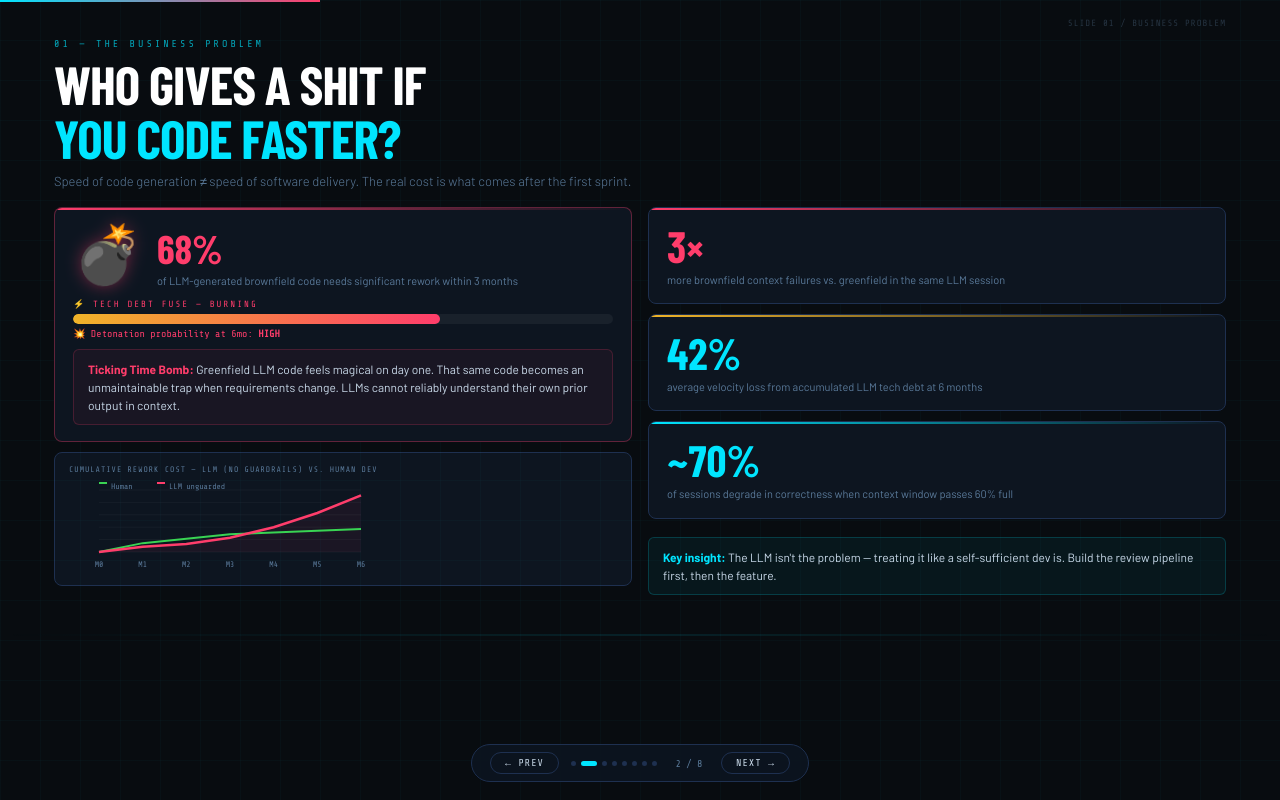
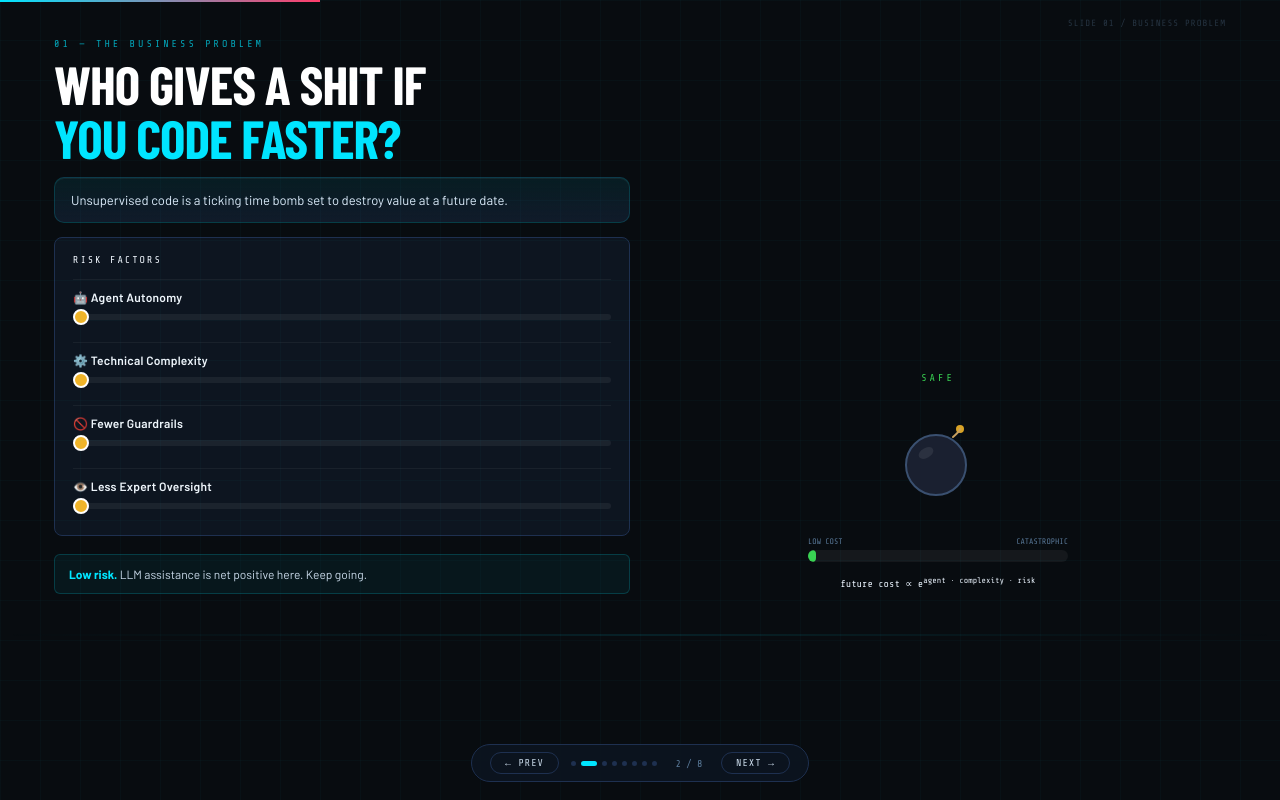
Before and after one commit to pwdel/auto-code-reality-check, a plain HTML site: page index.html in a window 1280 px wide. Both pictures are taken after a click on the element 594 px from the left and 763 px from the top of the page. Drawn offline with nearby package versions, Linux system fonts and the light colour scheme; a web font is replaced by a local one.

Commit message:
Revise slide 1 risk visual (#1)
Co-authored-by: Patrick Delaney <13304149+pwdel@users.noreply.github.com>

```diff
--- a/index.html
+++ b/index.html
@@ -61,23 +61,29 @@ h1 .red{color:var(--accent2);}
 .slide-num{font-family:var(--mono);font-size:9px;color:var(--accent);width:20px;}
 
 /* ══ S1: BUSINESS PROBLEM ══ */
-#s1 .content-grid{display:grid;grid-template-columns:1fr 1fr;gap:16px;margin-top:16px;flex:1;min-height:0;}
-.bomb-wrap{display:flex;flex-direction:column;gap:10px;}
-.bomb-card{background:var(--surface);border:1px solid rgba(255,61,107,0.35);border-radius:8px;padding:16px 18px;position:relative;overflow:hidden;}
-.bomb-card::after{content:'';position:absolute;top:0;left:0;right:0;height:2px;background:linear-gradient(90deg,var(--accent2),transparent);}
-.bomb-top{display:flex;align-items:flex-start;gap:14px;}
-.bomb-emoji{font-size:56px;line-height:1;animation:bombPulse 2s ease-in-out infinite;filter:drop-shadow(0 0 14px rgba(255,61,107,0.6));}
-@keyframes bombPulse{0%,100%{transform:scale(1) rotate(-3deg);filter:drop-shadow(0 0 8px rgba(255,61,107,0.4))}50%{transform:scale(1.1) rotate(3deg);filter:drop-shadow(0 0 22px rgba(255,61,107,0.9))}}
-.bomb-stat{font-family:var(--cond);font-size:40px;font-weight:900;color:var(--accent2);}
-.bomb-sublabel{font-size:11px;color:var(--text-dim);margin-top:2px;line-height:1.35;}
-.fuse-label{font-family:var(--mono);font-size:9px;color:var(--accent2);letter-spacing:2px;margin-top:10px;margin-bottom:5px;}
-.fuse-track{height:10px;background:rgba(255,255,255,0.05);border-radius:5px;overflow:hidden;}
-.fuse-fill{height:100%;border-radius:5px;background:linear-gradient(90deg,var(--accent3),var(--accent2));animation:fuseGrow 2.5s ease forwards;}
-@keyframes fuseGrow{from{width:0}}
-.fuse-pct{font-family:var(--mono);font-size:10px;color:var(--accent2);margin-top:4px;}
-.timeline-card{background:var(--surface);border:1px solid var(--border);border-radius:8px;padding:12px 14px;}
-.tl-title{font-family:var(--mono);font-size:8px;letter-spacing:1px;color:var(--text-dim);margin-bottom:8px;}
-.right-col{display:flex;flex-direction:column;gap:10px;}
+#s1 .subtitle{width:calc((100% - 20px) / 2);max-width:none;margin-top:12px;padding:12px 16px;border:1px solid rgba(0,229,255,0.16);border-radius:10px;background:linear-gradient(180deg,rgba(0,229,255,0.08),rgba(18,29,46,0.88));color:#dcecfb;font-weight:400;line-height:1.6;box-shadow:inset 0 1px 0 rgba(255,255,255,0.05);}
+#s1 .s1-layout{display:grid;grid-template-columns:1fr 1fr;gap:20px;margin-top:14px;flex:1;min-height:0;}
+#s1 .left-col{display:flex;flex-direction:column;gap:10px;}
+#s1 .right-col{display:flex;flex-direction:column;align-items:center;justify-content:center;position:relative;overflow:hidden;}
+.sliders-panel{background:var(--surface);border:1px solid var(--border);border-radius:8px;padding:16px 18px;display:flex;flex-direction:column;gap:12px;}
+.sliders-title{font-family:var(--mono);font-size:10px;letter-spacing:2px;color:#f2f8ff;text-transform:uppercase;margin-bottom:2px;}
+.slider-row{display:flex;flex-direction:column;gap:9px;padding:10px 0;border-top:1px solid rgba(255,255,255,0.05);}
+.slider-row:first-of-type{border-top:none;padding-top:4px;}
+.slider-label-row{display:flex;justify-content:space-between;align-items:center;cursor:pointer;}
+.slider-name{font-size:12px;color:#eef5fb;font-weight:600;letter-spacing:0.02em;}
+.slider-val{font-family:var(--mono);font-size:11px;color:var(--accent3);}
+input[type=range].risk-slider{-webkit-appearance:none;appearance:none;width:100%;height:6px;border-radius:3px;outline:none;cursor:pointer;background:rgba(255,255,255,0.06);}
+input[type=range].risk-slider::-webkit-slider-thumb{-webkit-appearance:none;width:16px;height:16px;border-radius:50%;background:var(--accent3);border:2px solid #fff;cursor:pointer;transition:background 0.2s;}
+input[type=range].risk-slider::-moz-range-thumb{width:16px;height:16px;border-radius:50%;background:var(--accent3);border:2px solid #fff;cursor:pointer;}
+.bomb-output{display:flex;flex-direction:column;align-items:center;gap:6px;width:100%;position:relative;z-index:1;}
+#explosion-canvas{position:absolute;inset:0;width:100%;height:100%;pointer-events:none;z-index:0;}
+#bomb-svg-wrap{width:120px;height:120px;flex-shrink:0;display:flex;align-items:center;justify-content:center;}
+#bomb-svg{transition:opacity 0.12s ease;}
+.risk-label{font-family:var(--mono);font-size:10px;letter-spacing:2px;color:var(--text-dim);text-align:center;}
+.risk-bar-wrap{width:100%;max-width:260px;}
+.risk-bar-track{height:12px;background:rgba(255,255,255,0.05);border-radius:6px;overflow:hidden;margin-top:4px;}
+.risk-bar-fill{height:100%;border-radius:6px;transition:width 0.15s ease,background 0.15s ease;}
+.formula-note{font-family:var(--mono);font-size:10px;color:#e7f0fa;text-align:center;margin-top:4px;opacity:1;}
 
 /* ══ S2: PROBLEMS ══ */
 #s2 .problems-grid{display:grid;grid-template-columns:repeat(4,1fr);gap:7px;margin-top:12px;flex:1;overflow-y:auto;}
@@ -193,34 +199,65 @@ h1 .red{color:var(--accent2);}
   <div class="corner-decor">SLIDE 01 / BUSINESS PROBLEM</div>
   <div class="slide-label">01 — The Business Problem</div>
   <h1>Who Gives A Shit If<br><span>You Code Faster?</span></h1>
-  <p class="subtitle">Speed of code generation ≠ speed of software delivery. The real cost is what comes after the first sprint.</p>
-  <div class="content-grid">
-    <div class="bomb-wrap">
-      <div class="bomb-card">
-        <div class="bomb-top">
-          <div class="bomb-emoji">💣</div>
-          <div style="flex:1">
-            <div class="bomb-stat" id="debt-counter">0%</div>
-            <div class="bomb-sublabel">of LLM-generated brownfield code needs significant rework within 3 months</div>
+  <p class="subtitle">Unsupervised code is a ticking time bomb set to destroy value at a future date.</p>
+
+  <div class="s1-layout">
+    <div class="left-col">
+      <div class="sliders-panel">
+        <div class="sliders-title">Risk Factors</div>
+
+        <div class="slider-row">
+          <label class="slider-label-row" for="sl-agent"><span class="slider-name">🤖 Agent Autonomy</span></label>
+          <input type="range" class="risk-slider" id="sl-agent" min="1" max="10" value="1">
+        </div>
+
+        <div class="slider-row">
+          <label class="slider-label-row" for="sl-complexity"><span class="slider-name">⚙️ Technical Complexity</span></label>
+          <input type="range" class="risk-slider" id="sl-complexity" min="1" max="10" value="1">
+        </div>
+
+        <div class="slider-row">
+          <label class="slider-label-row" for="sl-guardrails"><span class="slider-name">🚫 Fewer Guardrails</span></label>
+          <input type="range" class="risk-slider" id="sl-guardrails" min="1" max="10" value="1">
+        </div>
+
+        <div class="slider-row">
+          <label class="slider-label-row" for="sl-oversight"><span class="slider-name">👁️ Less Expert Oversight</span></label>
+          <input type="range" class="risk-slider" id="sl-oversight" min="1" max="10" value="1">
+        </div>
+      </div>
+
+      <div class="callout warn" id="s1-callout">
+        <strong>Low risk profile.</strong> At these settings, LLM assistance is net positive. Move the sliders to see how fast that changes.
+      </div>
+    </div>
+
+    <div class="right-col">
+      <canvas id="explosion-canvas"></canvas>
+
+      <div class="bomb-output">
+        <div class="risk-label" id="risk-tier-label" style="letter-spacing:3px;margin-bottom:8px">SAFE</div>
+
+        <div id="bomb-svg-wrap">
+          <svg id="bomb-svg" viewBox="0 0 100 100" width="100" height="100" xmlns="http://www.w3.org/2000/svg" aria-hidden="true">
+            <circle id="bspark" cx="72" cy="22" r="4" fill="#f0b429" opacity="0.9">
+              <animate attributeName="r" values="3;5;3" dur="0.6s" repeatCount="indefinite"/>
+              <animate attributeName="opacity" values="0.9;0.4;0.9" dur="0.6s" repeatCount="indefinite"/>
+            </circle>
+            <path d="M65 30 Q72 24 72 22" stroke="#c8a060" stroke-width="2" fill="none" stroke-linecap="round"/>
+            <circle cx="48" cy="58" r="30" fill="#1a2030" stroke="#3a5070" stroke-width="2"/>
+            <ellipse cx="38" cy="46" rx="8" ry="5" fill="#ffffff" opacity="0.08" transform="rotate(-30 38 46)"/>
+          </svg>
+        </div>
+
+        <div class="risk-bar-wrap" style="margin-top:14px">
+          <div style="display:flex;justify-content:space-between;font-family:var(--mono);font-size:8px;color:var(--text-dim);margin-bottom:4px"><span>LOW COST</span><span>CATASTROPHIC</span></div>
+          <div class="risk-bar-track">
+            <div class="risk-bar-fill" id="risk-bar" style="width:3%;background:#39d353"></div>
           </div>
         </div>
-        <div class="fuse-label">⚡ TECH DEBT FUSE — BURNING</div>
-        <div class="fuse-track"><div class="fuse-fill" style="width:68%"></div></div>
-        <div class="fuse-pct">💥 Detonation probability at 6mo: <strong>HIGH</strong></div>
-        <div class="callout warn" style="margin-top:10px">
-          <strong>Ticking Time Bomb:</strong> Greenfield LLM code feels magical on day one. That same code becomes an unmaintainable trap when requirements change. LLMs cannot reliably understand their own prior output in context.
-        </div>
+        <div class="formula-note" style="margin-top:8px">future cost ∝ e<sup>agent · complexity · risk</sup></div>
       </div>
-      <div class="timeline-card">
-        <div class="tl-title">CUMULATIVE REWORK COST — LLM (NO GUARDRAILS) VS. HUMAN DEV</div>
-        <canvas id="debtChart" height="88"></canvas>
-      </div>
-    </div>
-    <div class="right-col">
-      <div class="stat-card red"><div class="stat-num">3×</div><div class="stat-label">more brownfield context failures vs. greenfield in the same LLM session</div></div>
-      <div class="stat-card yellow"><div class="stat-num">42%</div><div class="stat-label">average velocity loss from accumulated LLM tech debt at 6 months</div></div>
-      <div class="stat-card"><div class="stat-num">~70%</div><div class="stat-label">of sessions degrade in correctness when context window passes 60% full</div></div>
-      <div class="callout"><strong>Key insight:</strong> The LLM isn't the problem — treating it like a self-sufficient dev is. Build the review pipeline first, then the feature.</div>
     </div>
   </div>
 </div>
@@ -466,40 +503,145 @@ function renderBP(){
   });
 }
 
-function drawDebtChart(){
-  const canvas=document.getElementById('debtChart'); if(!canvas)return;
-  const ctx=canvas.getContext('2d');
-  const W=canvas.offsetWidth||330; canvas.width=W; canvas.height=88;
-  const human=[0,10,15,20,22,24,26], llm=[0,6,9,16,28,44,64];
-  const pad={t:8,r:8,b:18,l:30}, w=W-pad.l-pad.r, h=88-pad.t-pad.b, maxV=70;
-  const px=i=>pad.l+(i/6)*w, py=v=>pad.t+h-(v/maxV)*h;
-
-  ctx.strokeStyle='rgba(255,255,255,0.04)'; ctx.lineWidth=1;
-  for(let v=0;v<=70;v+=14){ctx.beginPath();ctx.moveTo(pad.l,py(v));ctx.lineTo(pad.l+w,py(v));ctx.stroke();}
-
-  ctx.beginPath(); llm.forEach((v,i)=>i===0?ctx.moveTo(px(i),py(v)):ctx.lineTo(px(i),py(v)));
-  ctx.lineTo(px(6),py(0));ctx.lineTo(px(0),py(0));ctx.closePath();
-  ctx.fillStyle='rgba(255,61,107,0.06)';ctx.fill();
-
-  ctx.strokeStyle='#39d353';ctx.lineWidth=2;
-  ctx.beginPath();human.forEach((v,i)=>i===0?ctx.moveTo(px(i),py(v)):ctx.lineTo(px(i),py(v)));ctx.stroke();
-
-  ctx.strokeStyle='#ff3d6b';ctx.lineWidth=2.5;
-  ctx.beginPath();llm.forEach((v,i)=>i===0?ctx.moveTo(px(i),py(v)):ctx.lineTo(px(i),py(v)));ctx.stroke();
-
-  ctx.fillStyle='#5a7a9a';ctx.font='8px Share Tech Mono';ctx.textAlign='center';
-  [0,1,2,3,4,5,6].forEach(i=>ctx.fillText(`M${i}`,px(i),88-3));
-  ctx.fillStyle='#39d353';ctx.fillRect(pad.l,0,8,2);
-  ctx.fillStyle='#5a7a9a';ctx.textAlign='left';ctx.fillText('Human',pad.l+12,7);
-  ctx.fillStyle='#ff3d6b';ctx.fillRect(pad.l+58,0,8,2);
-  ctx.fillStyle='#5a7a9a';ctx.fillText('LLM unguarded',pad.l+70,7);
+function sizeCanvas(){
+  const canvas=document.getElementById('explosion-canvas');
+  const rightCol=document.getElementById('s1')?.querySelector('.right-col');
+  if(!canvas || !rightCol)return;
+  canvas.width=rightCol.offsetWidth;
+  canvas.height=rightCol.offsetHeight;
 }
 
-function animateCounter(){
-  const el=document.getElementById('debt-counter'); if(!el)return; let v=0;
-  const step=()=>{v=Math.min(v+2,68);el.textContent=v+'%';if(v<68)requestAnimationFrame(step);};
-  requestAnimationFrame(step);
+function clearCanvas(){
+  const canvas=document.getElementById('explosion-canvas');
+  if(!canvas)return;
+  const ctx=canvas.getContext('2d');
+  ctx.clearRect(0,0,canvas.width,canvas.height);
 }
+
+function drawExplosion(postBlast){
+  const canvas=document.getElementById('explosion-canvas');
+  if(!canvas)return;
+  const ctx=canvas.getContext('2d');
+  const W=canvas.width, H=canvas.height;
+  const cx=W/2, cy=H/2;
+  const bombRadius=55;
+  const maxRadius=Math.sqrt(W*W + H*H) / 2;
+
+  ctx.clearRect(0,0,W,H);
+
+  const k=5;
+  const expT=(Math.exp(k * postBlast) - 1) / (Math.exp(k) - 1);
+  const powerMult=Math.pow(1.5, postBlast * 14);
+  const outerRadius=Math.min(maxRadius, bombRadius * powerMult * (1 + expT * 3));
+
+  const gradient=ctx.createRadialGradient(cx, cy, 0, cx, cy, outerRadius);
+  gradient.addColorStop(0, 'rgba(255,255,255,1)');
+  gradient.addColorStop(0.08, 'rgba(255,255,180,1)');
+  gradient.addColorStop(0.18, 'rgba(255,220,0,1)');
+  gradient.addColorStop(0.35, 'rgba(255,140,0,1)');
+  gradient.addColorStop(0.55, 'rgba(255,50,0,1)');
+  gradient.addColorStop(0.75, 'rgba(200,0,0,1)');
+  gradient.addColorStop(1, 'rgba(80,0,0,0)');
+
+  ctx.beginPath();
+  ctx.arc(cx, cy, outerRadius, 0, Math.PI * 2);
+  ctx.fillStyle=gradient;
+  ctx.fill();
+
+  const numRings=5 + Math.round(postBlast * 7);
+  for(let i=0;i<numRings;i++){
+    const frac=(i + 1) / numRings;
+    const ringRadius=outerRadius * frac;
+    const hue=55 - frac * 53;
+    const lightness=95 - frac * 40;
+
+    ctx.beginPath();
+    ctx.arc(cx, cy, Math.max(1, ringRadius), 0, Math.PI * 2);
+    ctx.strokeStyle=`hsl(${hue}, 100%, ${lightness}%)`;
+    ctx.lineWidth=1.5 + (1 - frac) * 6;
+    ctx.stroke();
+  }
+}
+
+function updateBomb(){
+  const ids=['sl-agent','sl-complexity','sl-guardrails','sl-oversight'];
+  const sliders=ids.map(id=>document.getElementById(id));
+  if(sliders.some(slider=>!slider))return;
+
+  const [agent, complexity, guardrails, oversight]=sliders.map(slider=>parseFloat(slider.value));
+  const a=(agent-1)/9;
+  const c=(complexity-1)/9;
+  const g=(guardrails-1)/9;
+  const o=(oversight-1)/9;
+  const sum=a + c + g + o;
+
+  const threshold=0.5;
+  const exploded=sum >= threshold;
+  const postBlast=exploded ? Math.min((sum - threshold) / (4 - threshold), 1) : 0;
+  const preCurve=exploded ? 1 : sum / threshold;
+
+  const bombSvg=document.getElementById('bomb-svg');
+  const bombWrap=document.getElementById('bomb-svg-wrap');
+  const barEl=document.getElementById('risk-bar');
+  const labelEl=document.getElementById('risk-tier-label');
+  const calloutEl=document.getElementById('s1-callout');
+
+  if(!bombSvg || !bombWrap || !barEl || !labelEl || !calloutEl)return;
+
+  sizeCanvas();
+
+  if(exploded){
+    bombSvg.style.opacity='0';
+    bombWrap.style.animation='none';
+    drawExplosion(postBlast);
+
+    const barPct=50 + Math.round(postBlast * 50);
+    const barColor=postBlast < 0.4 ? '#ff7b3d' : '#ff3d6b';
+    barEl.style.width=`${barPct}%`;
+    barEl.style.background=barColor;
+
+    labelEl.textContent=postBlast < 0.3 ? 'DETONATED' : postBlast < 0.7 ? 'ESCALATING' : 'CATASTROPHIC';
+    labelEl.style.color='#ff3d6b';
+
+    calloutEl.innerHTML=postBlast < 0.35
+      ? `<strong>Detonated.</strong> Rework costs are compounding non-linearly — every sprint digs deeper.`
+      : postBlast < 0.7
+      ? `<strong>Escalating.</strong> The team will spend more time untangling than building within 6 months.`
+      : `<strong>Catastrophic.</strong> Full autonomy + high complexity + no guardrails. This codebase will not recover without a rewrite.`;
+    calloutEl.className='callout warn';
+    return;
+  }
+
+  bombSvg.style.opacity='1';
+  clearCanvas();
+  bombWrap.style.animation=preCurve > 0.7 ? 'bombShake 0.35s ease-in-out infinite' : 'none';
+
+  const barPct=Math.round(preCurve * 50);
+  const barColor=preCurve < 0.6 ? '#39d353' : '#f0b429';
+  barEl.style.width=`${Math.max(3, barPct)}%`;
+  barEl.style.background=barColor;
+
+  labelEl.textContent=preCurve < 0.5 ? 'SAFE' : 'ELEVATED';
+  labelEl.style.color=barColor;
+
+  calloutEl.innerHTML=preCurve < 0.5
+    ? `<strong>Low risk.</strong> LLM assistance is net positive here. Keep going.`
+    : `<strong>Approaching threshold.</strong> One more factor pushed high and this detonates.`;
+  calloutEl.className=preCurve < 0.5 ? 'callout' : 'callout warn';
+}
+
+['sl-agent','sl-complexity','sl-guardrails','sl-oversight'].forEach(id=>{
+  document.getElementById(id)?.addEventListener('input', updateBomb);
+});
+
+// Keep the bomb movement lightweight and deterministic.
+(function(){
+  const style=document.createElement('style');
+  style.textContent=`@keyframes bombShake{0%,100%{transform:translate(0,0) rotate(-2deg)}25%{transform:translate(-3px,2px) rotate(2deg)}50%{transform:translate(2px,-2px) rotate(-3deg)}75%{transform:translate(-2px,1px) rotate(2deg)}}`;
+  document.head.appendChild(style);
+})();
+
+updateBomb();
 
 let qIdx=0,score=0,answered=[];
 
@@ -573,7 +715,7 @@ function goTo(n){
   current=Math.max(0,Math.min(TOTAL-1,n));
   document.getElementById('s'+current)?.classList.add('active');
   updateNav();
-  if(current===1){animateCounter();setTimeout(drawDebtChart,100);}
+  if(current===1){updateBomb();}
   if(current===5){buildQuizDots();renderQuiz();}
 }
 
@@ -586,7 +728,8 @@ document.addEventListener('keydown',e=>{
 });
 
 renderProblems();renderHooks();renderSoft();renderBP();buildDots();updateNav();
-window.addEventListener('resize',()=>{if(current===1)drawDebtChart();});
+sizeCanvas();
+window.addEventListener('resize',()=>{if(current===1)updateBomb();});
 </script>
 </body>
 </html>
```
